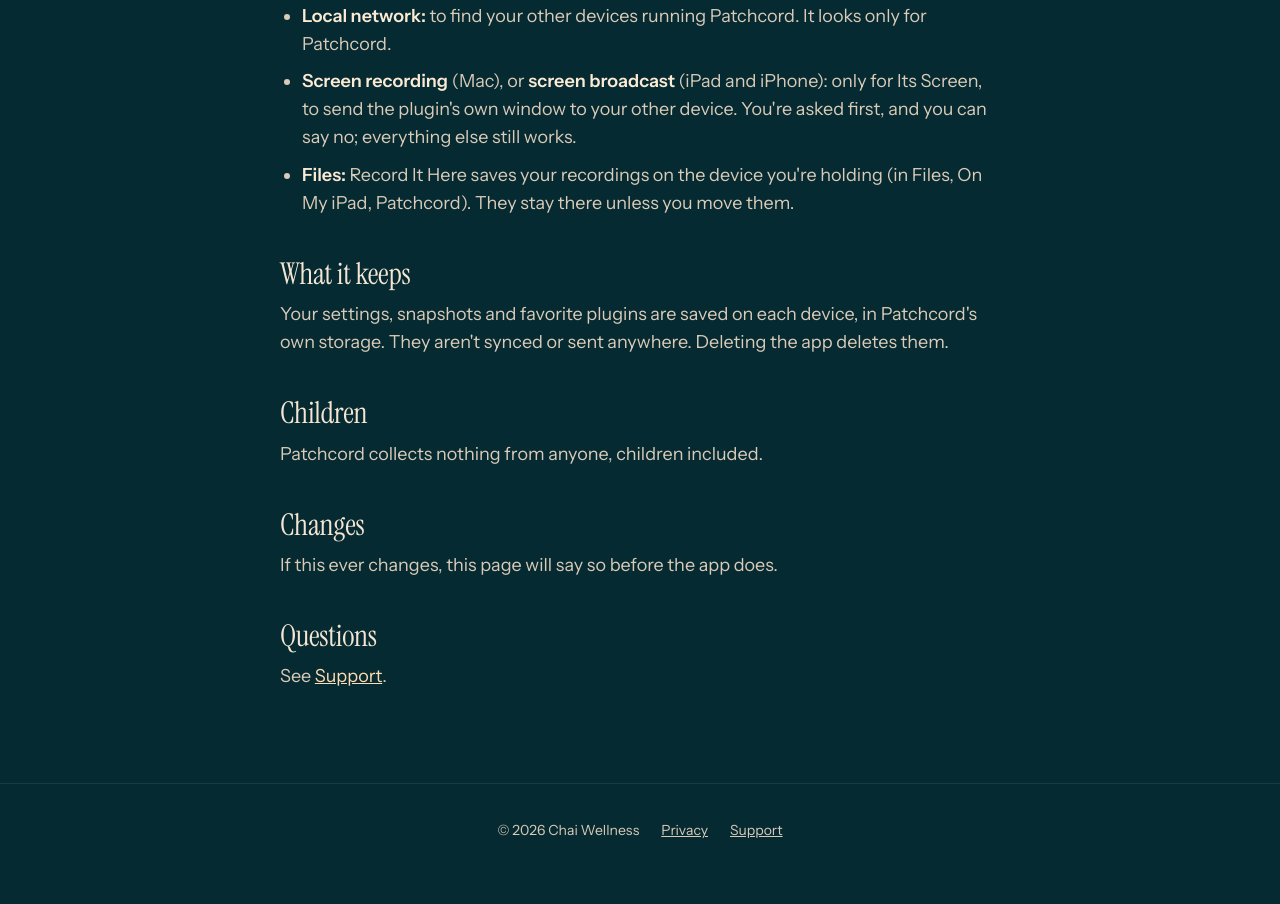
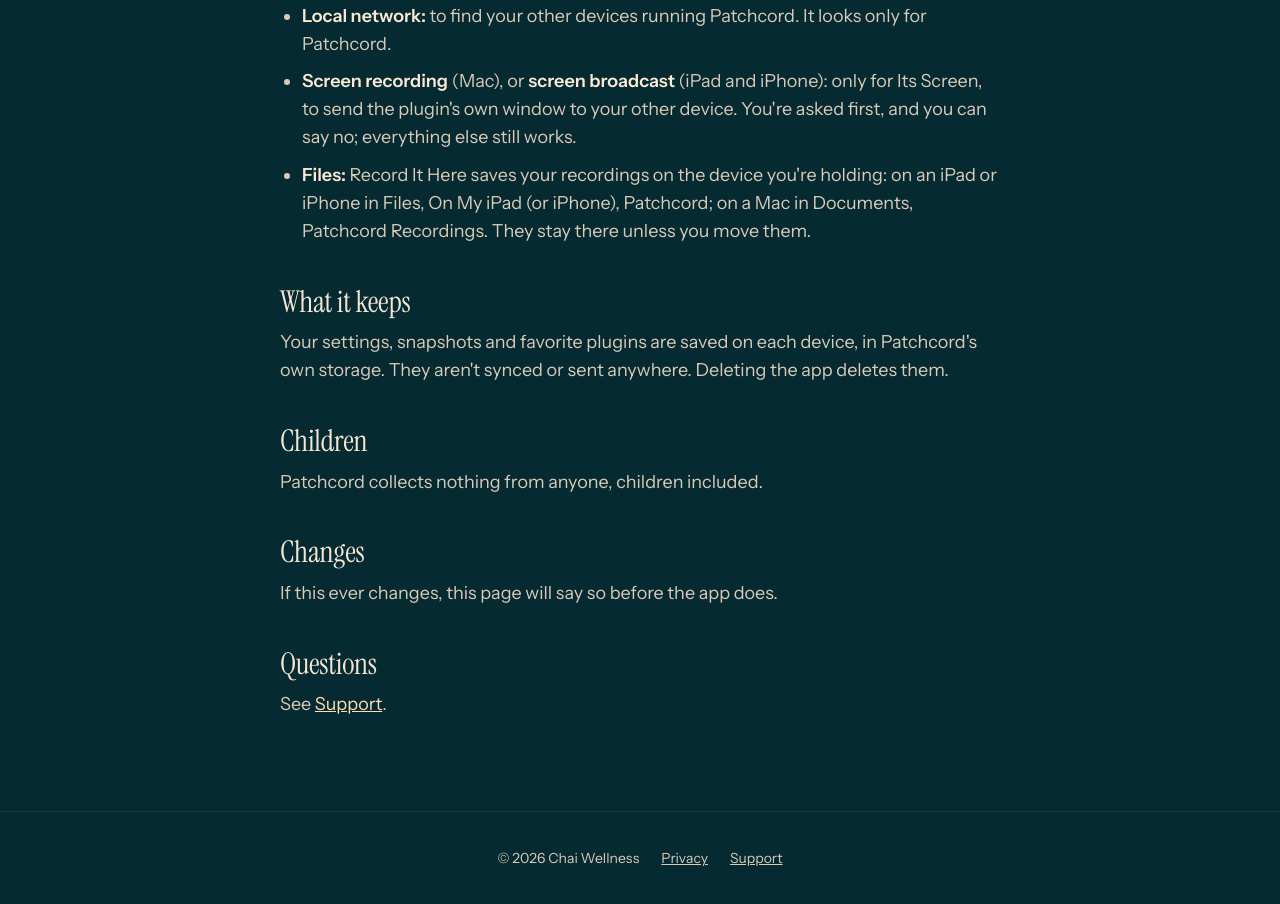
Before and after one commit to Eroxx/patchcord-website, a plain HTML site: page privacy.html in a window 1280 px wide. Shown: the part 852-1756 px from the top of the page. Drawn offline with Linux system fonts and the light colour scheme.

Commit message:
Privacy: where recordings go on the Mac

```diff
--- a/privacy.html
+++ b/privacy.html
@@ -36,7 +36,7 @@
   <ul>
     <li><b>Local network:</b> to find your other devices running Patchcord. It looks only for Patchcord.</li>
     <li><b>Screen recording</b> (Mac), or <b>screen broadcast</b> (iPad and iPhone): only for Its Screen, to send the plugin's own window to your other device. You're asked first, and you can say no; everything else still works.</li>
-    <li><b>Files:</b> Record It Here saves your recordings on the device you're holding (in Files, On My iPad, Patchcord). They stay there unless you move them.</li>
+    <li><b>Files:</b> Record It Here saves your recordings on the device you're holding: on an iPad or iPhone in Files, On My iPad (or iPhone), Patchcord; on a Mac in Documents, Patchcord Recordings. They stay there unless you move them.</li>
   </ul>
 
   <h2>What it keeps</h2>
```
